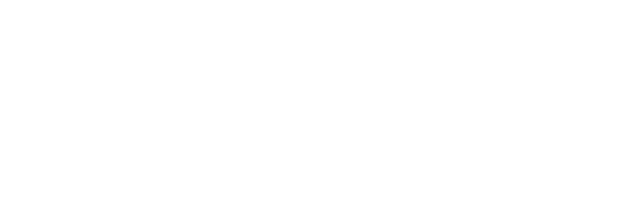
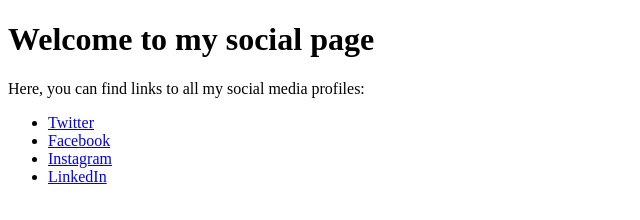
Before and after one commit to willprincehearts/furriesbabies.github.io, a plain HTML site: page index.html in a window 1280 px wide. Shown: the whole page, without its empty margins (0-640 px from the left). Drawn offline with Linux system fonts and the light colour scheme.

Commit message:
Update index.html

```diff
--- a/index.html
+++ b/index.html
@@ -1,11 +1,16 @@
 <!DOCTYPE html>
 <html>
 <head>
-	<meta charset="utf-8">
-	<meta name="viewport" content="width=device-width, initial-scale=1">
-	<title>ғᴜʀʀɪᴇs ʙᴀʙɪᴇs</title>
+	<title>My Social Page</title>
 </head>
 <body>
-
+	<h1>Welcome to my social page</h1>
+	<p>Here, you can find links to all my social media profiles:</p>
+	<ul>
+		<li><a href="https://www.twitter.com">Twitter</a></li>
+		<li><a href="https://www.facebook.com">Facebook</a></li>
+		<li><a href="https://www.instagram.com">Instagram</a></li>
+		<li><a href="https://www.linkedin.com">LinkedIn</a></li>
+	</ul>
 </body>
 </html>
```
